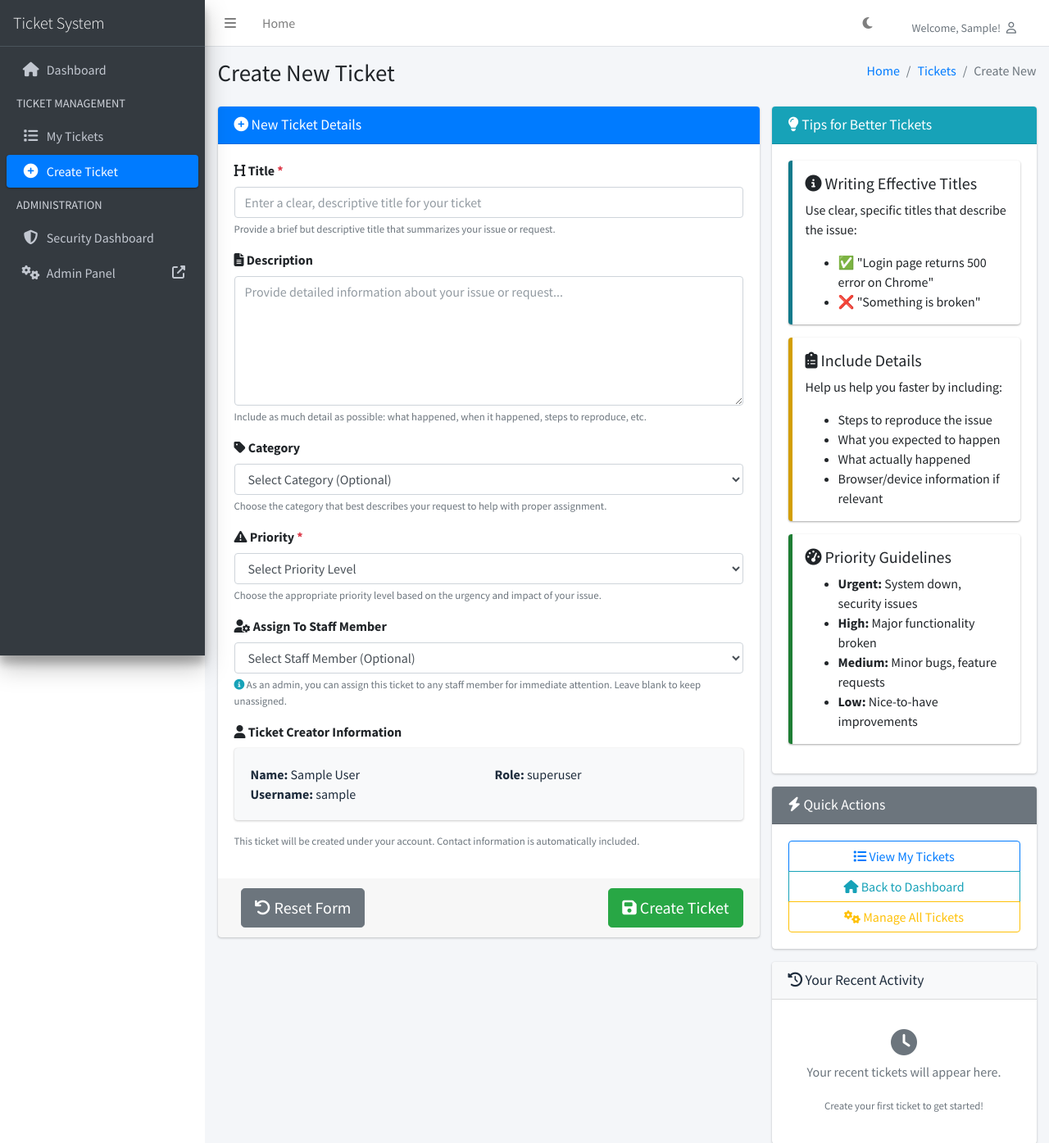
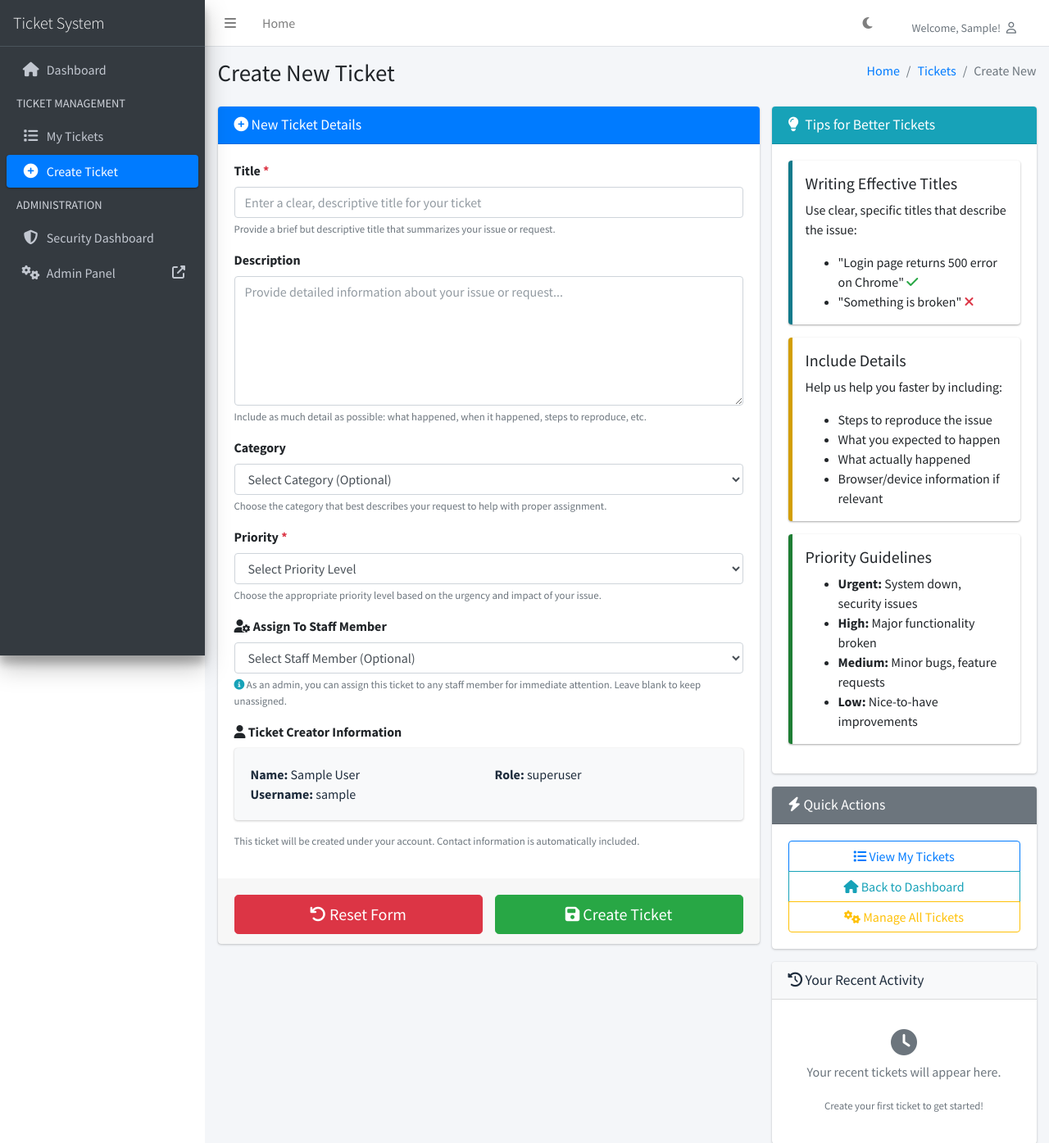
Before and after one commit to kisyular/derby-tickets, a Django app: page /tickets/create/ in a window 1280 px wide. Shown: the top 1395 px of the page at 82% size. Run offline with Django 5.2, Linux system fonts and the light colour scheme; the visitor is signed in with stand-in values (Sample User, id 1); data comes from the database, SQL or seed files in the repository; data that the repository does not hold is empty; some libraries are stand-ins or nearby versions.

Commit message:
REMOVED THE EMOJI FROM THE APP TO MAKE IT MORE PROFESSIONAL LOOKING

```diff
--- a/tickets/management/commands/demo_security.py
+++ b/tickets/management/commands/demo_security.py
@@ -113,7 +113,7 @@ class Command(BaseCommand):
 
         # Test lockout check
         is_locked = SecurityManager.is_locked_out(test_user)
-        self.stdout.write(f'  Final lockout status: {"🔒 LOCKED" if is_locked else "🔓 UNLOCKED"}')
+        self.stdout.write(f'  Final lockout status: {"LOCKED" if is_locked else "🔓 UNLOCKED"}')
 
         # Clear for next test
         SecurityManager.clear_attempts(test_user)
--- a/tickets/management/commands/unlock_accounts.py
+++ b/tickets/management/commands/unlock_accounts.py
@@ -150,7 +150,7 @@ class Command(BaseCommand):
             self.stdout.write("-" * 40)
             for event in recent_locks:
                 user_str = event.user.username if event.user else event.username_attempted
-                self.stdout.write(f"  🔒 {user_str} at {event.timestamp}")
+                self.stdout.write(f"  {user_str} at {event.timestamp}")
                 self.stdout.write(f"     IP: {event.ip_address}")
                 self.stdout.write(f"     Reason: {event.description}")
                 self.stdout.write("")
--- a/tickets/templates/tickets/admin/security_dashboard.html
+++ b/tickets/templates/tickets/admin/security_dashboard.html
@@ -6,7 +6,7 @@
   <div class="container-fluid">
     <div class="row mb-2">
       <div class="col-sm-6">
-        <h1 class="m-0">🔒 Security Dashboard</h1>
+        <h1 class="m-0">Security Dashboard</h1>
       </div>
       <div class="col-sm-6">
         <ol class="breadcrumb float-sm-right">
--- a/tickets/templates/tickets/create_ticket.html
+++ b/tickets/templates/tickets/create_ticket.html
@@ -53,7 +53,7 @@
                             <!-- Title Field -->
                             <div class="form-group">
                                 <label for="id_title">
-                                    <i class="fas fa-heading"></i> Title <span class="text-danger">*</span>
+                                    Title <span class="text-danger">*</span>
                                 </label>
                                 <input type="text"
                                        class="form-control {% if form.title.errors %}is-invalid{% endif %}"
@@ -75,7 +75,7 @@
                             <!-- Description Field -->
                             <div class="form-group">
                                 <label for="id_description">
-                                    <i class="fas fa-file-alt"></i> Description
+                                    Description
                                 </label>
                                 <textarea class="form-control {% if form.description.errors %}is-invalid{% endif %}"
                                           id="id_description"
@@ -95,7 +95,7 @@
                             <!-- Category Field -->
                             <div class="form-group">
                                 <label for="id_category">
-                                    <i class="fas fa-tag"></i> Category
+                                    Category
                                 </label>
                                 <select class="form-control {% if form.category.errors %}is-invalid{% endif %}"
                                         id="id_category"
@@ -120,7 +120,7 @@
                             <!-- Priority Field -->
                             <div class="form-group">
                                 <label for="id_priority">
-                                    <i class="fas fa-exclamation-triangle"></i> Priority <span class="text-danger">*</span>
+                                    Priority <span class="text-danger">*</span>
                                 </label>
                                 <select class="form-control {% if form.priority.errors %}is-invalid{% endif %}"
                                         id="id_priority"
@@ -128,16 +128,16 @@
                                         required>
                                     <option value="">Select Priority Level</option>
                                     <option value="Low" {% if form.priority.value == 'Low' %}selected{% endif %}>
-                                        🟢 Low - Minor issue, no urgent timeline
+                                        Low - Minor issue, no urgent timeline
                                     </option>
                                     <option value="Medium" {% if form.priority.value == 'Medium' %}selected{% endif %}>
-                                        🟡 Medium - Standard issue, normal timeline
+                                        Medium - Standard issue, normal timeline
                                     </option>
                                     <option value="High" {% if form.priority.value == 'High' %}selected{% endif %}>
-                                        🟠 High - Important issue, needs prompt attention
+                                        High - Important issue, needs prompt attention
                                     </option>
                                     <option value="Urgent" {% if form.priority.value == 'Urgent' %}selected{% endif %}>
-                                        🔴 Urgent - Critical issue, immediate attention required
+                                        Urgent - Critical issue, immediate attention required
                                     </option>
                                 </select>
                                 <small class="form-text text-muted">
@@ -211,13 +211,12 @@
                         <div class="card-footer">
                             <div class="row">
                                 <div class="col-md-6">
-
-                                    <button type="button" class="btn btn-secondary btn-lg ml-2" onclick="resetForm()">
+                                    <button type="button" class="btn btn-danger btn-lg w-100 mt-2" onclick="resetForm()">
                                         <i class="fas fa-undo"></i> Reset Form
                                     </button>
                                 </div>
                                 <div class="col-md-6 text-right">
-                                    <button type="submit" class="btn btn-success btn-lg">
+                                    <button type="submit" class="btn btn-success btn-lg w-100 mt-2">
                                         <i class="fas fa-save"></i> Create Ticket
                                     </button>
                                 </div>
@@ -233,21 +232,21 @@
                 <div class="card card-info">
                     <div class="card-header">
                         <h3 class="card-title">
-                            <i class="fas fa-lightbulb"></i> Tips for Better Tickets
+                            <i class="fas fa-lightbulb mr-1"></i> Tips for Better Tickets
                         </h3>
                     </div>
                     <div class="card-body">
                         <div class="callout callout-info">
-                            <h5><i class="fas fa-info-circle"></i> Writing Effective Titles</h5>
+                            <h5>Writing Effective Titles</h5>
                             <p>Use clear, specific titles that describe the issue:</p>
                             <ul class="mb-0">
-                                <li>✅ "Login page returns 500 error on Chrome"</li>
-                                <li>❌ "Something is broken"</li>
+                                <li>"Login page returns 500 error on Chrome" <i class="fas fa-check text-success"></i></li>
+                                <li>"Something is broken" <i class="fas fa-times text-danger"></i> </li>
                             </ul>
                         </div>
 
                         <div class="callout callout-warning">
-                            <h5><i class="fas fa-clipboard-list"></i> Include Details</h5>
+                            <h5> Include Details</h5>
                             <p>Help us help you faster by including:</p>
                             <ul class="mb-0">
                                 <li>Steps to reproduce the issue</li>
@@ -258,7 +257,7 @@
                         </div>
 
                         <div class="callout callout-success">
-                            <h5><i class="fas fa-tachometer-alt"></i> Priority Guidelines</h5>
+                            <h5>Priority Guidelines</h5>
                             <ul class="mb-0">
                                 <li><strong>Urgent:</strong> System down, security issues</li>
                                 <li><strong>High:</strong> Major functionality broken</li>
```
Also changed, not shown: tickets/templates/tickets/home.html (+4 -4 lines).
